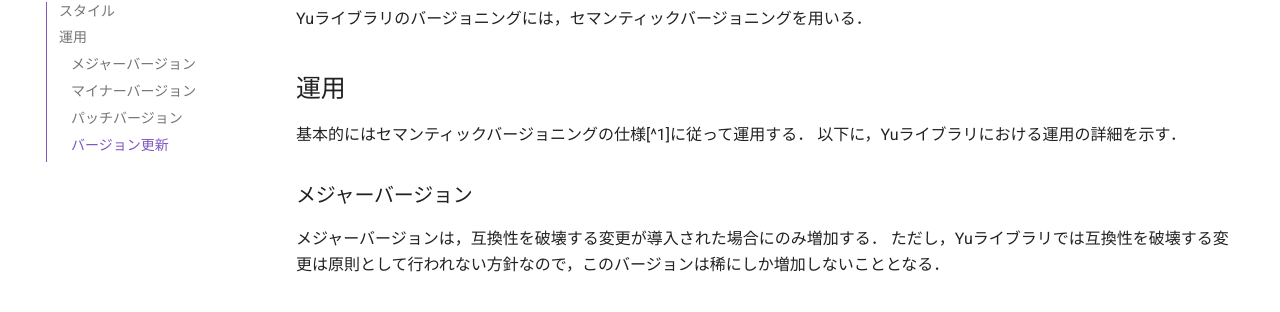
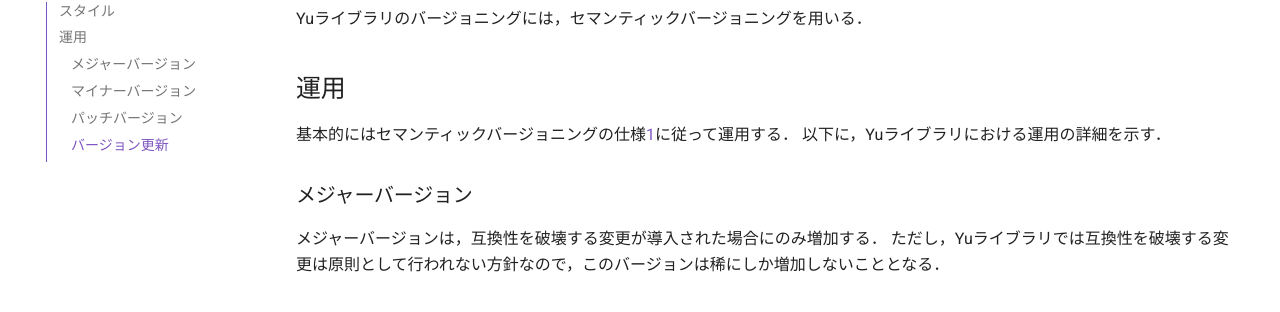
Before and after one commit to CapyBarrier/yu, an MkDocs documentation site: the page built from docs/docs/design/versioning.md, in a window 1280 px wide and 1072 px high. Shown: the part 364-676 px from the top of the window. Built offline with MkDocs 1.6.1 and Material for MkDocs 9.7.7, drawn with Linux system fonts in a browser that asks for light colours; comment, search, counter and statistics services are not loaded.

Commit message:
Footnoteが機能しないので使用を撤回

```diff
--- a/docs/docs/design/versioning.md
+++ b/docs/docs/design/versioning.md
@@ -9,7 +9,7 @@ Yuライブラリのバージョニングには，セマンティックバージ
 
 ## 運用
 
-基本的にはセマンティックバージョニングの仕様[^1]に従って運用する．
+基本的にはセマンティックバージョニングの仕様[1]に従って運用する．
 以下に，Yuライブラリにおける運用の詳細を示す．
 
 
```
